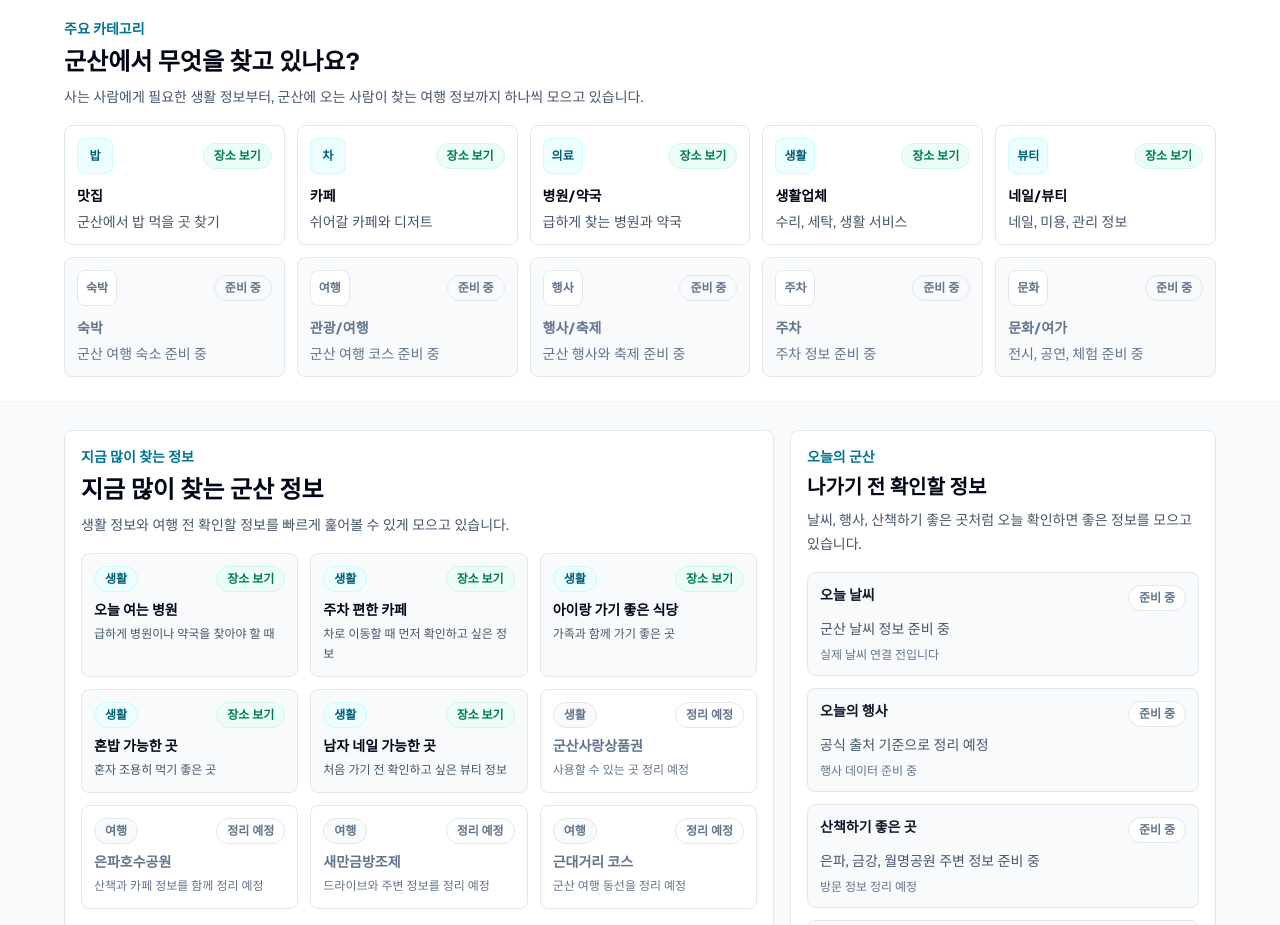
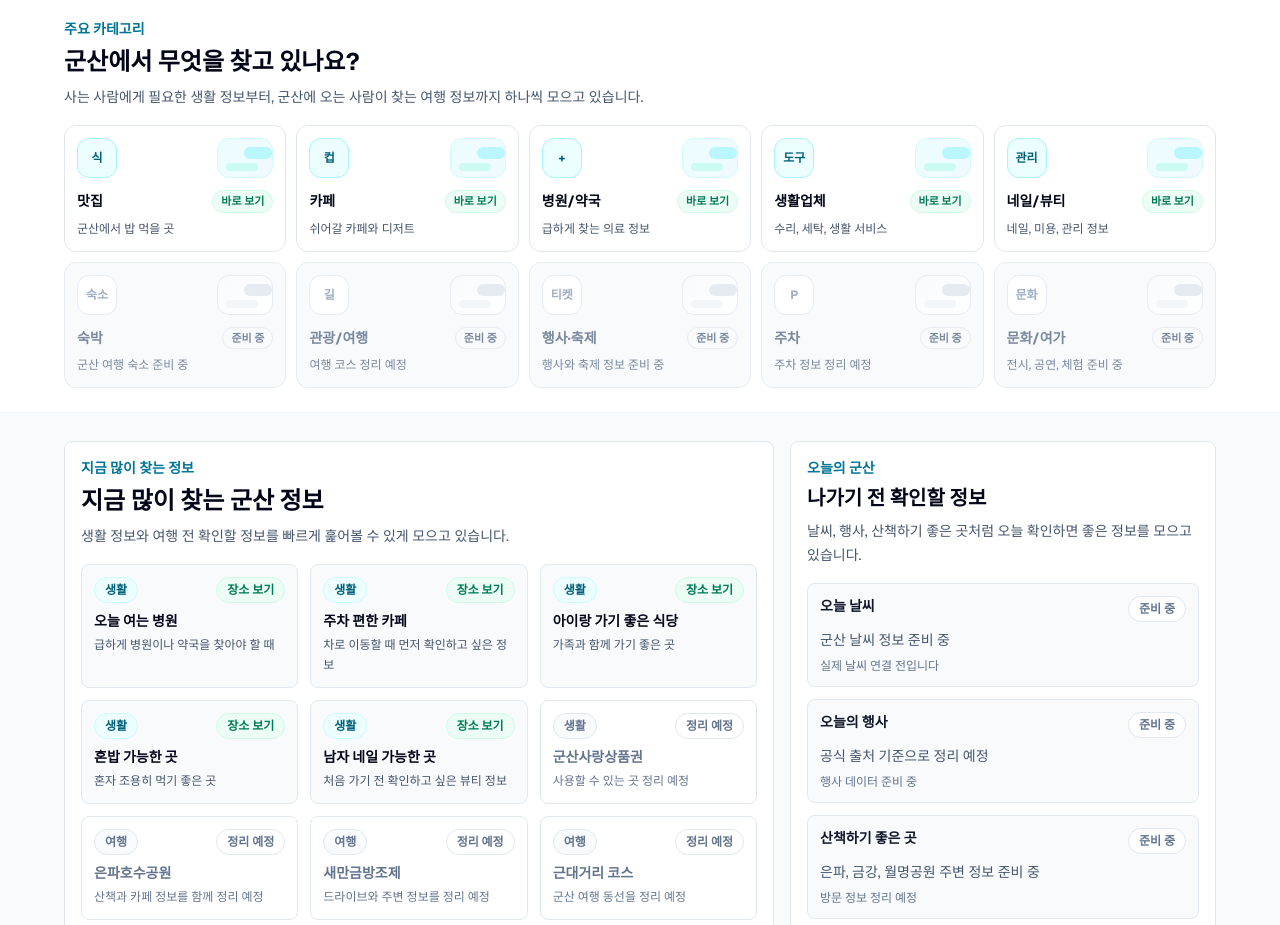
Before and after one commit to Aprasaks/gunsan-com, a Next.js app: page / in a window 1280 px wide. Shown: the part 980-1905 px from the top of the page. Built offline with nearby package versions, Linux system fonts and the light colour scheme.

Commit message:
카테고리 카드 비주얼 placeholder 개선 #48

```diff
--- a/app/page.tsx
+++ b/app/page.tsx
@@ -9,61 +9,61 @@ import { places } from "@/data/places";
 const homeCategories = [
   {
     label: "맛집",
-    description: "군산에서 밥 먹을 곳 찾기",
-    icon: "밥",
+    description: "군산에서 밥 먹을 곳",
+    icon: "식",
     status: "active",
     href: "/places",
   },
   {
     label: "카페",
     description: "쉬어갈 카페와 디저트",
-    icon: "차",
+    icon: "컵",
     status: "active",
     href: "/places",
   },
   {
     label: "병원/약국",
-    description: "급하게 찾는 병원과 약국",
-    icon: "의료",
+    description: "급하게 찾는 의료 정보",
+    icon: "+",
     status: "active",
     href: "/places",
   },
   {
     label: "생활업체",
     description: "수리, 세탁, 생활 서비스",
-    icon: "생활",
+    icon: "도구",
     status: "active",
     href: "/places",
   },
   {
     label: "네일/뷰티",
     description: "네일, 미용, 관리 정보",
-    icon: "뷰티",
+    icon: "관리",
     status: "active",
     href: "/places",
   },
   {
     label: "숙박",
     description: "군산 여행 숙소 준비 중",
-    icon: "숙박",
+    icon: "숙소",
     status: "coming-soon",
   },
   {
     label: "관광/여행",
-    description: "군산 여행 코스 준비 중",
-    icon: "여행",
+    description: "여행 코스 정리 예정",
+    icon: "길",
     status: "coming-soon",
   },
   {
-    label: "행사/축제",
-    description: "군산 행사와 축제 준비 중",
-    icon: "행사",
+    label: "행사·축제",
+    description: "행사와 축제 정보 준비 중",
+    icon: "티켓",
     status: "coming-soon",
   },
   {
     label: "주차",
-    description: "주차 정보 준비 중",
-    icon: "주차",
+    description: "주차 정보 정리 예정",
+    icon: "P",
     status: "coming-soon",
   },
   {
@@ -335,44 +335,68 @@ export default function Home() {
             description="사는 사람에게 필요한 생활 정보부터, 군산에 오는 사람이 찾는 여행 정보까지 하나씩 모으고 있습니다."
           />
 
-          <div className="mt-4 grid gap-3 sm:grid-cols-2 lg:grid-cols-5">
+          <div className="mt-4 grid gap-2.5 sm:grid-cols-2 lg:grid-cols-5">
             {homeCategories.map((category) => {
               const isActive = category.status === "active";
               const content = (
                 <>
-                  <div className="flex items-center justify-between gap-3">
-                    <span
+                  <div className="flex items-start justify-between gap-2">
+                    <div
                       className={[
-                        "inline-flex h-9 min-w-9 items-center justify-center rounded-lg border px-2 text-xs font-bold",
+                        "grid h-10 min-w-10 place-items-center rounded-xl border text-xs font-bold",
                         isActive
-                          ? "border-cyan-100 bg-cyan-50 text-cyan-800"
-                          : "border-slate-200 bg-white text-slate-500",
+                          ? "border-cyan-200 bg-cyan-50 text-cyan-800"
+                          : "border-slate-200 bg-white text-slate-400",
                       ].join(" ")}
                     >
                       {category.icon}
-                    </span>
+                    </div>
+                    <div
+                      className={[
+                        "h-10 w-14 rounded-xl border",
+                        isActive
+                          ? "border-cyan-100 bg-[linear-gradient(135deg,#ecfeff,#f0f9ff)]"
+                          : "border-slate-200 bg-[linear-gradient(135deg,#f8fafc,#ffffff)]",
+                      ].join(" ")}
+                      aria-hidden="true"
+                    >
+                      <div
+                        className={[
+                          "ml-auto mt-2 h-3 w-7 rounded-full",
+                          isActive ? "bg-cyan-200/70" : "bg-slate-200",
+                        ].join(" ")}
+                      />
+                      <div
+                        className={[
+                          "ml-2 mt-1 h-2 w-8 rounded-full",
+                          isActive ? "bg-teal-100" : "bg-slate-100",
+                        ].join(" ")}
+                      />
+                    </div>
+                  </div>
+                  <div className="mt-3 flex items-center justify-between gap-2">
+                    <h3
+                      className={[
+                        "text-sm font-bold",
+                        isActive ? "text-slate-950" : "text-slate-500",
+                      ].join(" ")}
+                    >
+                      {category.label}
+                    </h3>
                     <span
                       className={[
-                        "shrink-0 rounded-full border px-2.5 py-1 text-xs font-semibold",
+                        "shrink-0 rounded-full border px-2 py-0.5 text-[11px] font-semibold",
                         isActive
                           ? "border-emerald-100 bg-emerald-50 text-emerald-700"
                           : "border-slate-200 bg-slate-50 text-slate-500",
                       ].join(" ")}
                     >
-                      {isActive ? "장소 보기" : "준비 중"}
+                      {isActive ? "바로 보기" : "준비 중"}
                     </span>
                   </div>
-                  <h3
-                    className={[
-                      "mt-3 text-sm font-bold",
-                      isActive ? "text-slate-950" : "text-slate-500",
-                    ].join(" ")}
-                  >
-                    {category.label}
-                  </h3>
                   <p
                     className={[
-                      "mt-1.5 text-sm leading-5",
+                      "mt-1.5 text-xs leading-5",
                       isActive ? "text-slate-600" : "text-slate-500",
                     ].join(" ")}
                   >
@@ -386,7 +410,7 @@ export default function Home() {
                   <Link
                     key={category.label}
                     href={category.href}
-                    className="min-h-28 rounded-lg border border-slate-200 bg-white p-3 transition hover:border-cyan-300 hover:bg-cyan-50 focus:outline-none focus:ring-4 focus:ring-cyan-100"
+                    className="min-h-[7.5rem] rounded-xl border border-slate-200 bg-white p-3 transition hover:border-cyan-300 hover:bg-cyan-50 focus:outline-none focus:ring-4 focus:ring-cyan-100"
                   >
                     {content}
                   </Link>
@@ -396,7 +420,7 @@ export default function Home() {
               return (
                 <div
                   key={category.label}
-                  className="min-h-28 rounded-lg border border-slate-200 bg-slate-50 p-3"
+                  className="min-h-[7.5rem] rounded-xl border border-slate-200 bg-slate-50 p-3 opacity-85"
                   aria-disabled="true"
                 >
                   {content}
```
